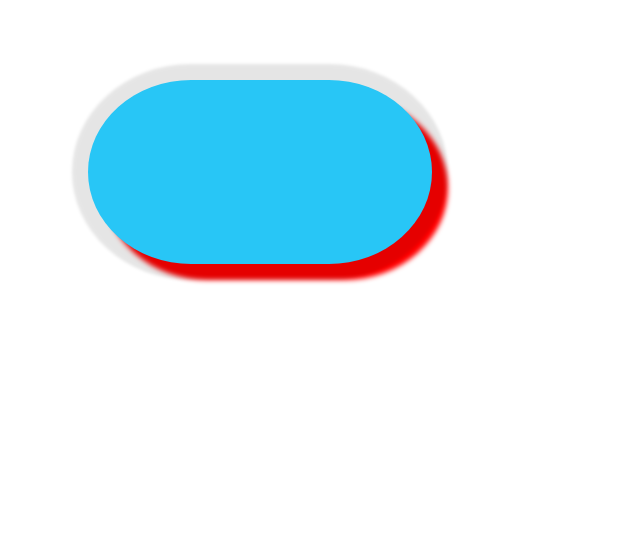
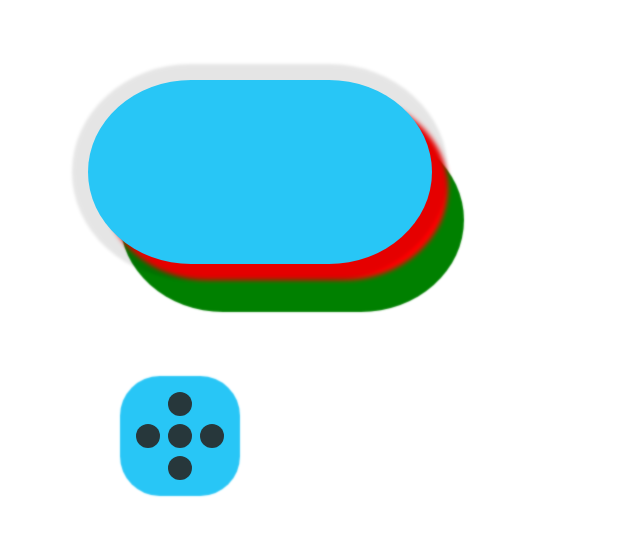
Before and after one commit to jianwi/learn_css3, a plain HTML site: page box_shadow/base.html in a window 1280 px wide. Shown: the whole page, without its empty margins (0-640 px from the left). Drawn offline with Linux system fonts and the light colour scheme.

Commit message:
shadow base

```diff
--- a/box_shadow/base.html
+++ b/box_shadow/base.html
@@ -8,6 +8,9 @@
     <div class="box">
 
     </div>
+    <div class="plus">
+
+    </div>
     <style>
         .box
         {
@@ -16,8 +19,22 @@
             width: 20em;
             height: 10em;
             background: #28c6f6;
-            box-shadow: 0em 0em 0.2em 1em  hsla(0,0%,0%,.1),1em 1em 0.3em red;
+            box-shadow: 0em 0em 0.2em 1em  hsla(0,0%,0%,.1),1em 1em 0.3em red,2em 3em 0.1em green;
             border-radius: 30% 30%/50% 50%;
+        }
+        .plus{
+            width: 1.5em ;
+            height: 1.5em;
+            border-radius: 50%;
+            margin: 10em;
+            color: #27373b;
+            background: currentColor;
+            box-shadow: -2em 0 currentColor,
+            2em 0 currentColor,
+            0 2em currentColor,
+            0 -2em currentColor,
+            0em 0em .1em 3em #28c6f6
+        ;
         }
     </style>
 </body>
```
Also changed, not shown: background/ruler.html (+10 -0 lines).
